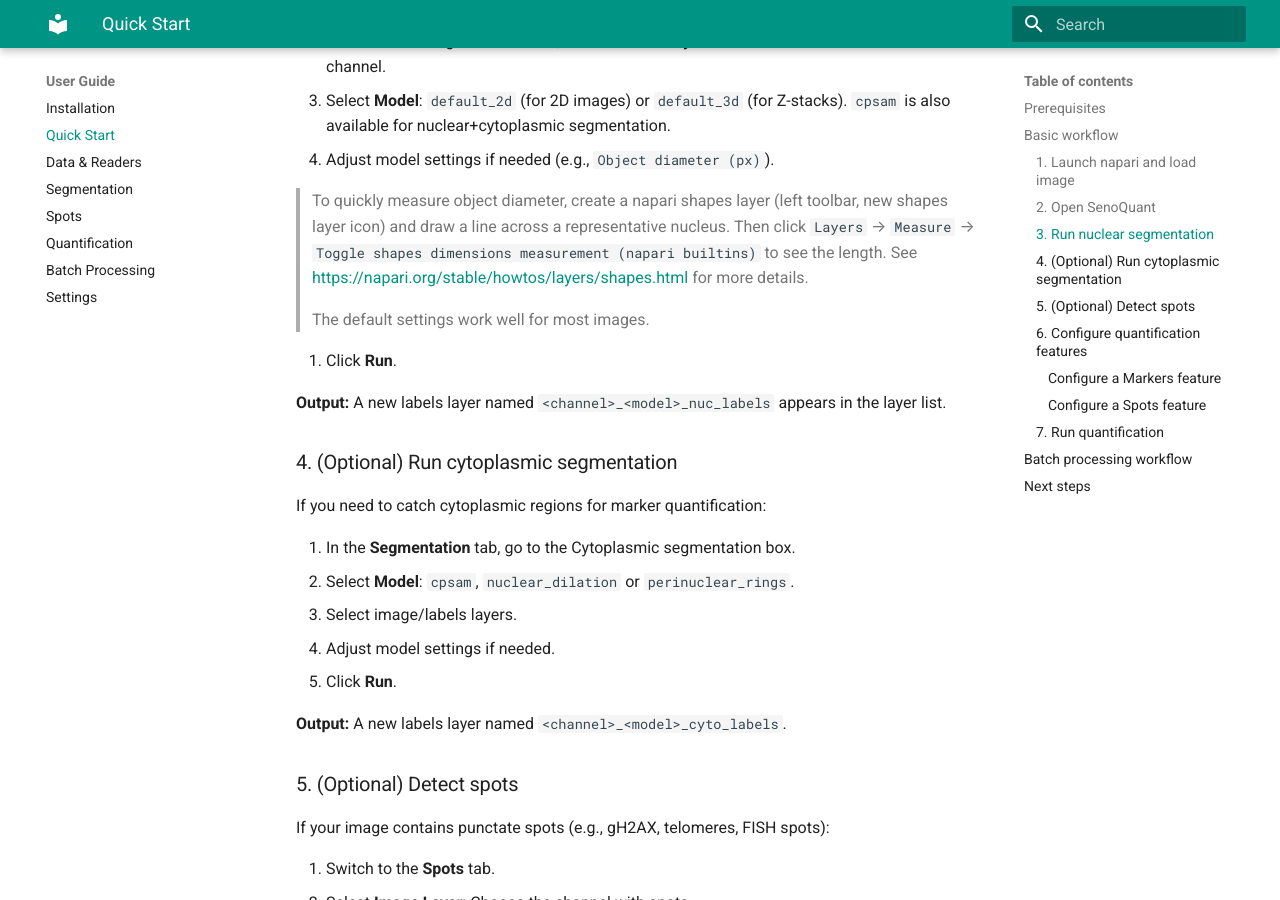
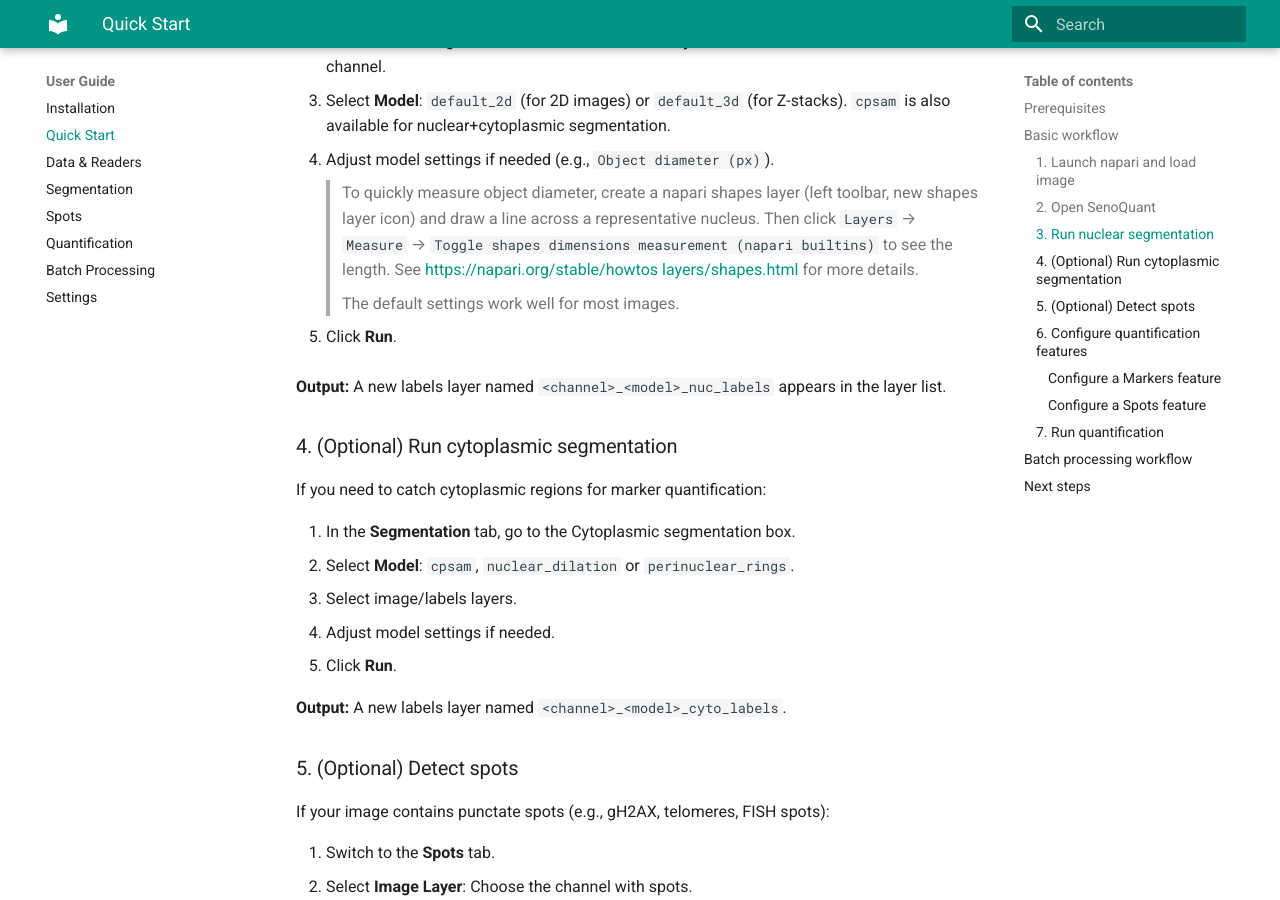
Before and after one commit to HaamsRee/senoquant, an MkDocs documentation site: the page built from docs/user/quickstart.md, in a window 1280 px wide and 900 px high, scrolled down 1263 px. Built offline with MkDocs 1.6.1 and Material for MkDocs 9.7.7, drawn with Linux system fonts in a browser that asks for light colours.

Commit message:
docs: update quickstart guide

```diff
--- a/docs/user/quickstart.md
+++ b/docs/user/quickstart.md
@@ -45,9 +45,9 @@ The plugin window opens as a docked widget with 5 tabs:
 3. Select **Model**: `default_2d` (for 2D images) or `default_3d` (for Z-stacks). `cpsam` is also available for nuclear+cytoplasmic segmentation.
 4. Adjust model settings if needed (e.g., `Object diameter (px)`).
 
-   > To quickly measure object diameter, create a napari shapes layer (left toolbar, new shapes layer icon) and draw a line across a representative nucleus. Then click `Layers` → `Measure` → `Toggle shapes dimensions measurement (napari builtins)` to see the length. See <https://napari.org/stable/howtos/layers/shapes.html> for more details.
+    > To quickly measure object diameter, create a  napari    shapes layer (left toolbar, new shapes layer       icon) and     draw a line across a representative   nucleus. Then click     `Layers` → `Measure` → `Toggle   shapes dimensions    measurement (napari builtins)` to     see the length. See  <https://napari.org/stable/howtos layers/shapes.html>    for more details.
 
-   > The default settings work well for most images.
+    > The default settings work well for most images.
 
 5. Click **Run**.
 
@@ -74,7 +74,7 @@ If your image contains punctate spots (e.g., gH2AX, telomeres, FISH spots):
 3. Select **Detector**: `udwt` or `rmp`. `rmp` is much slower (especially if you don't have CUDA and the associated dependencies installed) but may yield better results for noisy images.
 4. Adjust detection settings (e.g., `Product threshold(ld)`).
 
-   > The default settings work well for most images.
+    > The default settings work well for most images.
 
 5. (Optional) Set **Minimum size** and **Maximum size** to further filter spots.
 6. Click **Run**.
```
